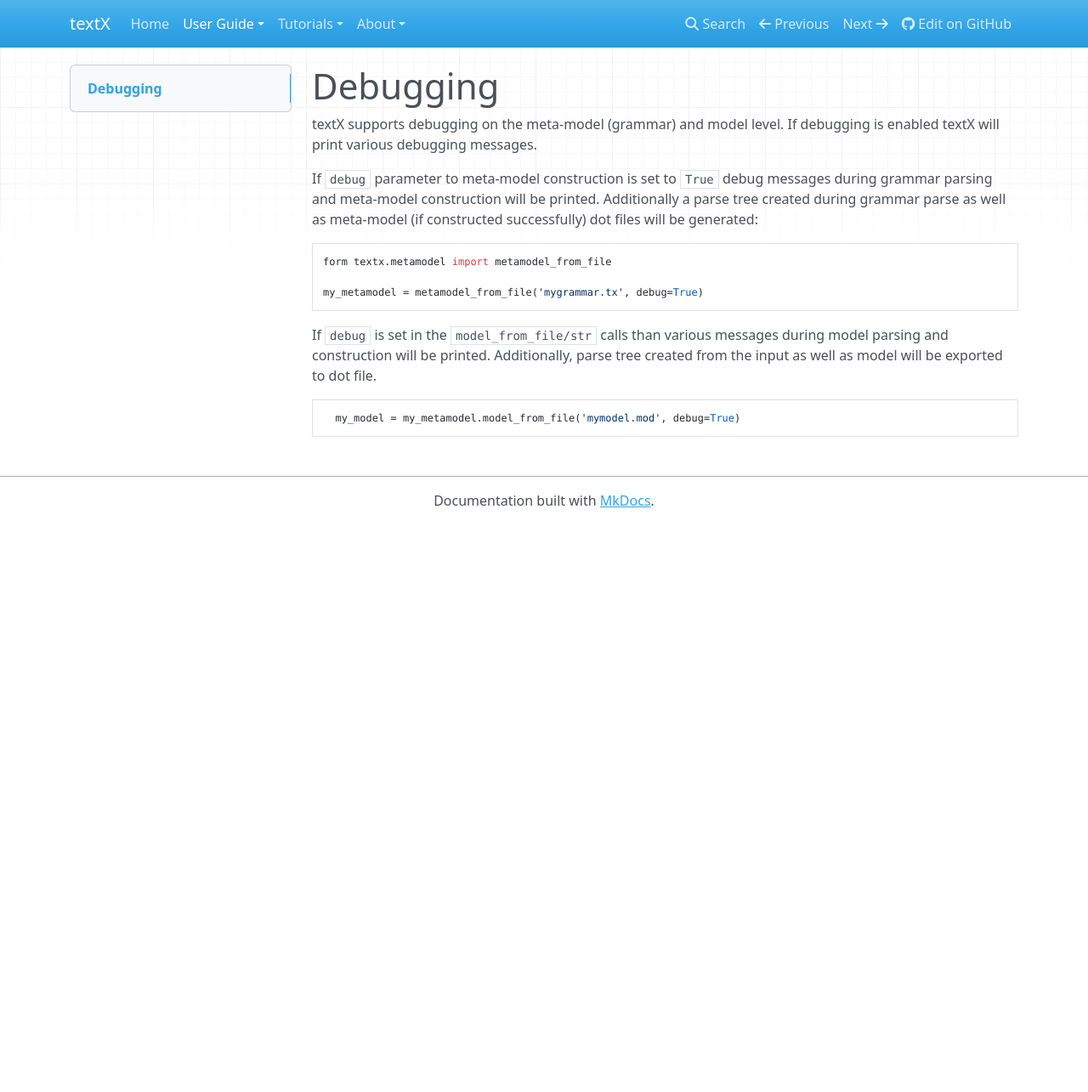
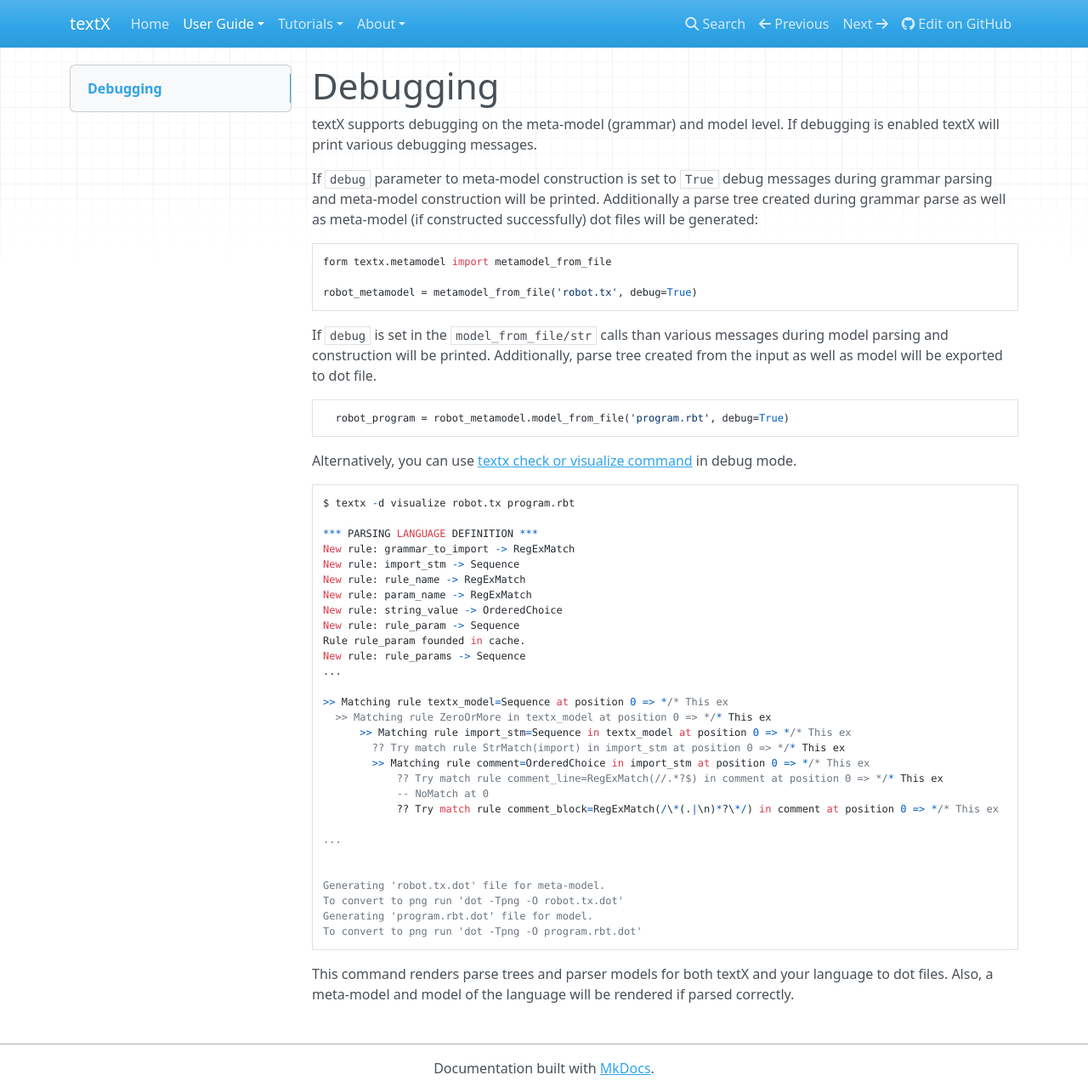
Before and after one commit to textX/textX, an MkDocs documentation site: the page built from docs/debugging.md, in a window 1280 px wide and 1285 px high. Shown: the whole window at 85% size. Built offline with MkDocs 1.6.1, drawn with Linux system fonts in a browser that asks for light colours; nearby versions of some CDN libraries; old or Windows-style settings are respelled for this version of MkDocs.

Commit message:
Addition to debugging docs.

````diff
--- a/docs/debugging.md
+++ b/docs/debugging.md
@@ -11,7 +11,7 @@
 ```python
 form textx.metamodel import metamodel_from_file
 
-my_metamodel = metamodel_from_file('mygrammar.tx', debug=True)
+robot_metamodel = metamodel_from_file('robot.tx', debug=True)
 ```
 
 If `debug` is set in the `model_from_file/str` calls than various
@@ -20,5 +20,42 @@
 file.
 
 ```python
-  my_model = my_metamodel.model_from_file('mymodel.mod', debug=True)
+  robot_program = robot_metamodel.model_from_file('program.rbt', debug=True)
 ```
+
+Alternatively, you can use [textx check or visualize command](textx_command.md)
+in debug mode.
+
+    $ textx -d visualize robot.tx program.rbt
+
+    *** PARSING LANGUAGE DEFINITION ***
+    New rule: grammar_to_import -> RegExMatch
+    New rule: import_stm -> Sequence
+    New rule: rule_name -> RegExMatch
+    New rule: param_name -> RegExMatch
+    New rule: string_value -> OrderedChoice
+    New rule: rule_param -> Sequence
+    Rule rule_param founded in cache.
+    New rule: rule_params -> Sequence
+    ...
+
+    >> Matching rule textx_model=Sequence at position 0 => */* This ex
+      >> Matching rule ZeroOrMore in textx_model at position 0 => */* This ex
+          >> Matching rule import_stm=Sequence in textx_model at position 0 => */* This ex
+            ?? Try match rule StrMatch(import) in import_stm at position 0 => */* This ex
+            >> Matching rule comment=OrderedChoice in import_stm at position 0 => */* This ex
+                ?? Try match rule comment_line=RegExMatch(//.*?$) in comment at position 0 => */* This ex
+                -- NoMatch at 0
+                ?? Try match rule comment_block=RegExMatch(/\*(.|\n)*?\*/) in comment at position 0 => */* This ex
+
+    ...
+
+
+    Generating 'robot.tx.dot' file for meta-model.
+    To convert to png run 'dot -Tpng -O robot.tx.dot'
+    Generating 'program.rbt.dot' file for model.
+    To convert to png run 'dot -Tpng -O program.rbt.dot'
+
+This command renders parse trees and parser models for both textX and your
+language to dot files. Also, a meta-model and model of the language will be
+rendered if parsed correctly.
````
